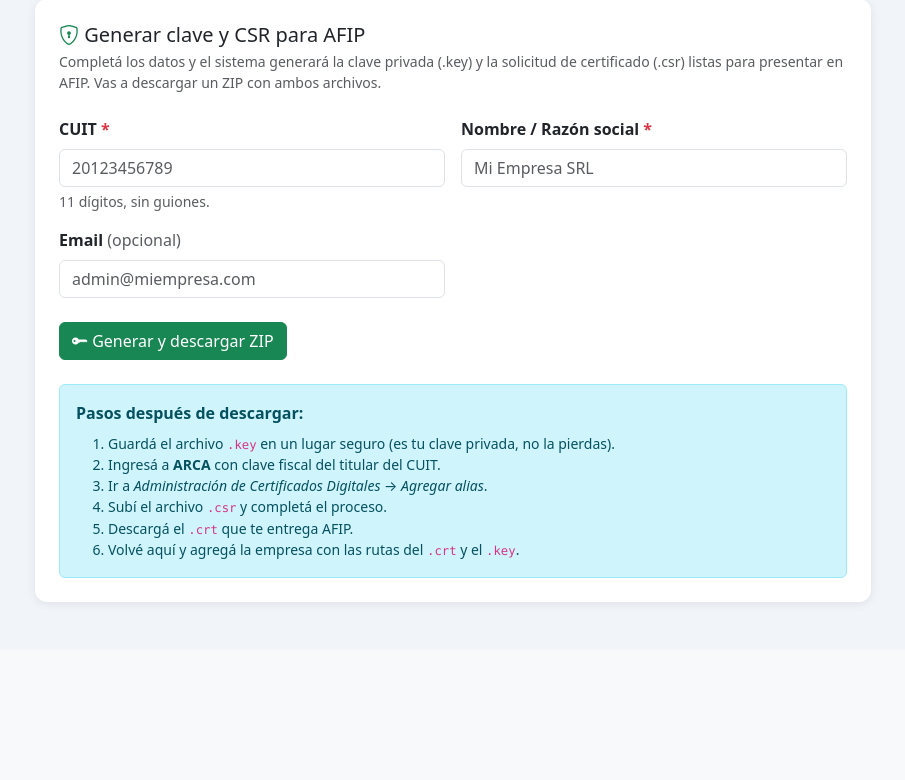
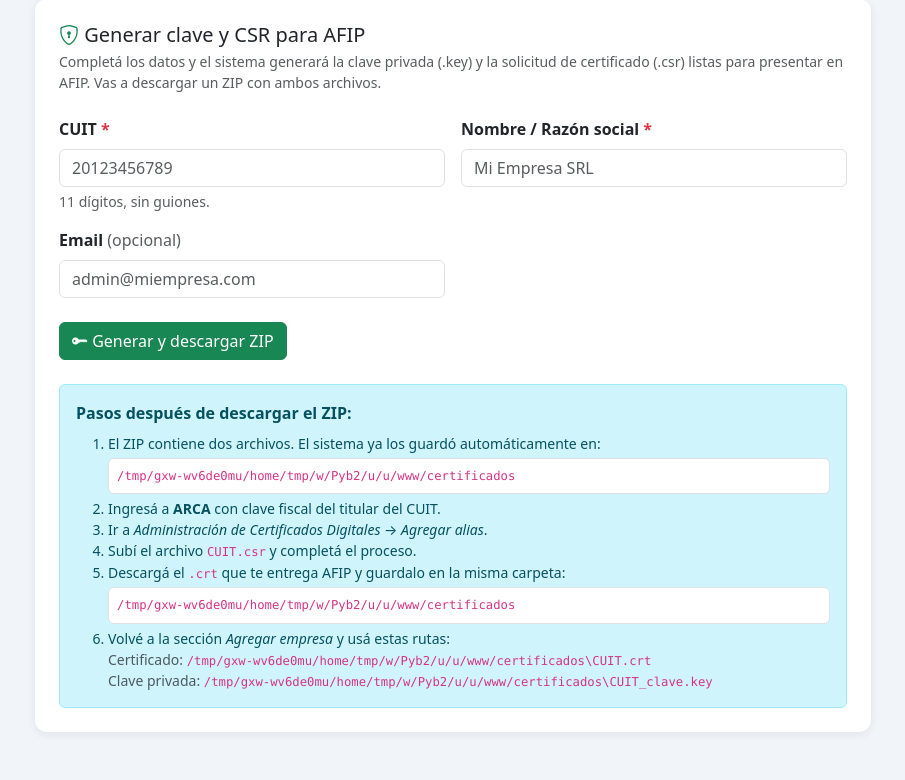
Before and after one commit to frodriguez77/Arca-Facturacion, a Flask app: page /admin in a window 1280 px wide. Shown: the part 898-1678 px from the top of the page, without its empty margins (187-1092 px from the left). Before the commit the page ends 1505 px from the top, so only its background shows below. Run offline with Flask 3, Linux system fonts and the light colour scheme.

Commit message:
Mostrar ruta de carpeta certificados en admin
Co-Authored-By: Claude Sonnet 4.6 <noreply@anthropic.com>

```diff
--- a/app.py
+++ b/app.py
@@ -384,7 +384,7 @@ def generar_csr():
 @app.route('/admin')
 def admin():
     empresas = _load_empresas()
-    return render_template('admin.html', empresas=empresas)
+    return render_template('admin.html', empresas=empresas, certs_dir=CERTS)
 
 
 if __name__ == '__main__':
--- a/templates/admin.html
+++ b/templates/admin.html
@@ -166,14 +166,30 @@
 
       <!-- Pasos siguientes -->
       <div class="alert alert-info mt-4 mb-0">
-        <strong>Pasos después de descargar:</strong>
+        <strong>Pasos después de descargar el ZIP:</strong>
         <ol class="mb-0 mt-2 small">
-          <li>Guardá el archivo <code>.key</code> en un lugar seguro (es tu clave privada, no la pierdas).</li>
+          <li>
+            El ZIP contiene dos archivos. El sistema ya los guardó automáticamente en:
+            <div class="mt-1 mb-1">
+              <code class="d-block p-2 bg-white rounded border">{{ certs_dir }}</code>
+            </div>
+          </li>
           <li>Ingresá a <strong>ARCA</strong> con clave fiscal del titular del CUIT.</li>
           <li>Ir a <em>Administración de Certificados Digitales</em> → <em>Agregar alias</em>.</li>
-          <li>Subí el archivo <code>.csr</code> y completá el proceso.</li>
-          <li>Descargá el <code>.crt</code> que te entrega AFIP.</li>
-          <li>Volvé aquí y agregá la empresa con las rutas del <code>.crt</code> y el <code>.key</code>.</li>
+          <li>Subí el archivo <code>CUIT.csr</code> y completá el proceso.</li>
+          <li>
+            Descargá el <code>.crt</code> que te entrega AFIP y guardalo en la misma carpeta:
+            <div class="mt-1 mb-1">
+              <code class="d-block p-2 bg-white rounded border">{{ certs_dir }}</code>
+            </div>
+          </li>
+          <li>
+            Volvé a la sección <em>Agregar empresa</em> y usá estas rutas:<br>
+            <span class="text-muted">Certificado:</span>
+            <code>{{ certs_dir }}\CUIT.crt</code><br>
+            <span class="text-muted">Clave privada:</span>
+            <code>{{ certs_dir }}\CUIT_clave.key</code>
+          </li>
         </ol>
       </div>
     </div>
```
